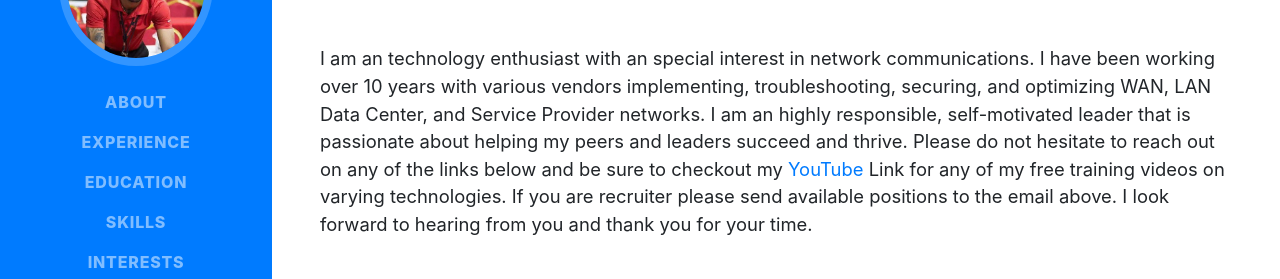
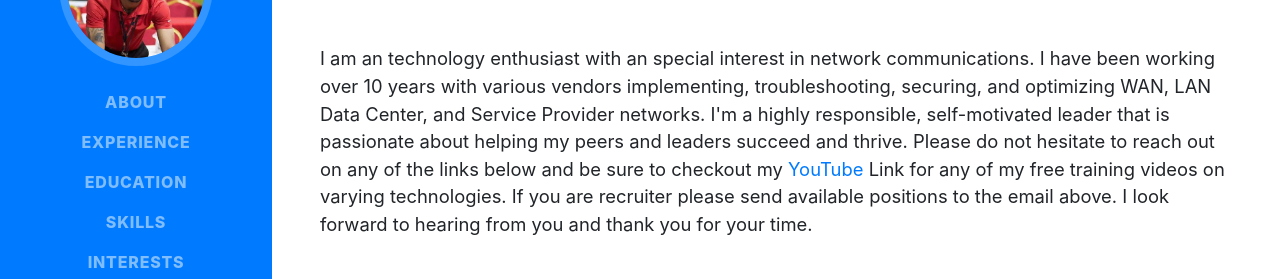
Before and after one commit to byt3-m3/my_resume, a website with bundled scripts: page index.html in a window 1280 px wide. Shown: the part 290-569 px from the top of the page. Built offline with nearby package versions, Linux system fonts and the light colour scheme; a web font is replaced by a local one.

Commit message:
* Fix Grammar

```diff
--- a/index.html
+++ b/index.html
@@ -72,7 +72,7 @@
             </div>
             <p class="lead mb-5">I am an technology enthusiast with an special interest in network
                 communications. I have been working over 10 years with various vendors implementing, troubleshooting,
-                securing, and optimizing WAN, LAN Data Center, and Service Provider networks. I am an highly
+                securing, and optimizing WAN, LAN Data Center, and Service Provider networks. I'm a highly
                 responsible,
                 self-motivated leader that is passionate about helping my peers and leaders succeed and thrive. Please
                 do not hesitate to reach out on any of the links below and be sure to checkout my
```
